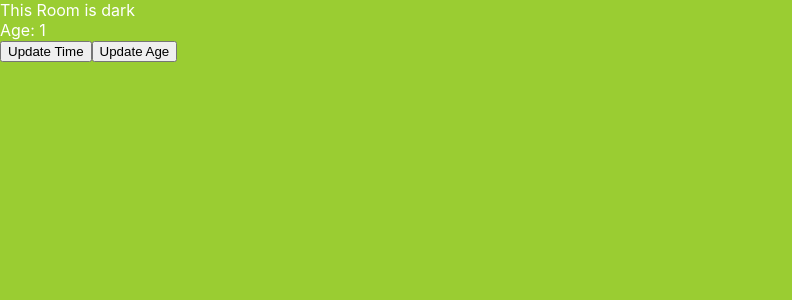
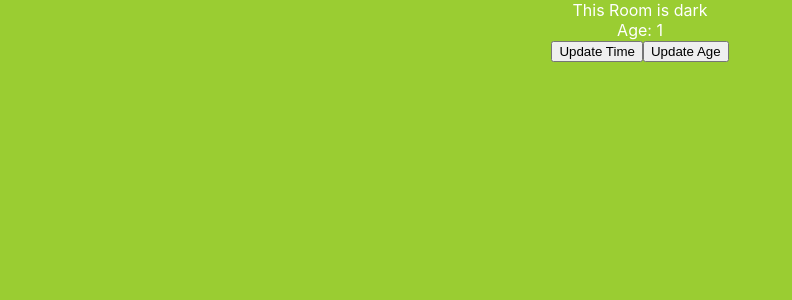
Before and after one commit to EhsanAliKhan/Bootcamp-session-04, a React (Create React App) app: page / in a window 1280 px wide. Shown: the top 300 px of the page, without its empty margins (0-792 px from the left). Built offline with nearby package versions, Linux system fonts and the light colour scheme.

Commit message:
new className added

```diff
--- a/src/room.css
+++ b/src/room.css
@@ -1,13 +1,13 @@
+.complete{
+    text-align: center;
+}
+
 .room{
     height : 100vh;
-
-
 }
 .lit{
     background-color: lightgreen;
     color: black;
-    padding-top: 50px;
-    padding-left: 100px;
 }
 
 .dark{
--- a/src/room.js
+++ b/src/room.js
@@ -6,6 +6,7 @@ function Room() {
   let [count, setCount] = useState(1);
 
   return (
+    <div className ="complete">
       <div className={`room ${isLit? 'lit':'dark'}`}>
         This Room is {isLit? "lit":"dark"}
         <br/>
@@ -14,6 +15,7 @@ function Room() {
         <button onClick={()=>setLit(!isLit)}>Update Time</button>
         <button onClick={()=>setCount(++count)}>Update Age</button>
       </div>
+    </div>
   );
 }
 
```
Lines whose indentation alone changed are shown as unchanged.
